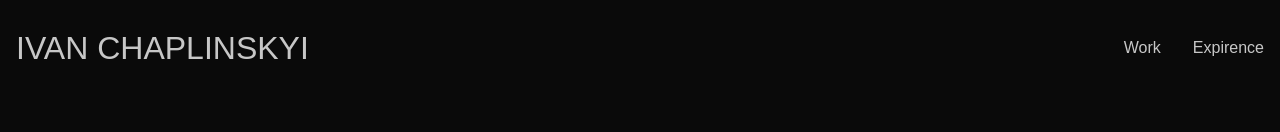
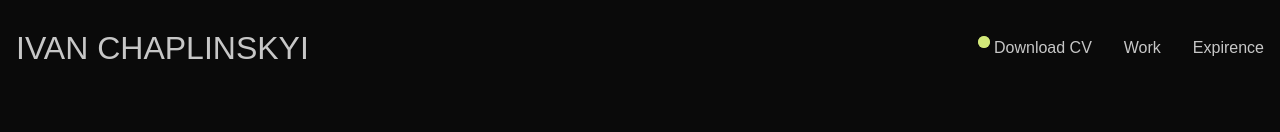
Before and after one commit to Ivan-Chaplinskyi/chaplinskyi, a website built with Vite: page index.html in a window 1280 px wide. Shown: the top 132 px of the page. Built offline with nearby package versions, Linux system fonts and the light colour scheme.

Commit message:
adding cv link

```diff
--- a/index.html
+++ b/index.html
@@ -8,10 +8,15 @@
   </head>
   <body class="bg-black text-text font-BebasNeue">
     <div id="app">
-      <header class="flex justify-center px-4 py-[24px] w-full">
-        <m-header class="w-full max-w-xl flex justify-between items-center">
+      <header class="flex justify-center py-[24px] w-full">
+        <m-header class="w-full max-w-xl flex justify-between items-center px-4">
           <h1 class="uppercase lg:text-[32px] font-normal">Ivan Chaplinskyi</h1>
           <ul class="lg:flex hidden gap-[32px] font-medium">
+            <li class="hover:text-white ease-in duration-300 relative">
+              <span class="animate-ping absolute inline-flex h-3 w-3 rounded-full bg-primary opacity-75"></span>
+              <span class="relative inline-flex rounded-full h-3 w-3 bg-primary top-[-5px]"></span>
+              <a href="/CV_Chaplinskyi.pdf" download>Download CV</a>
+            </li>
             <li class="hover:text-white ease-in duration-300"><a href="#featured-projects">Work</a></li>
             <li class="hover:text-white ease-in duration-300"><a href="#expirence">Expirence</a></li>
             <!-- <li class="hover:text-white ease-in duration-300"><a href="">About</a></li> -->
```
Also changed, not shown: 1 other file.
